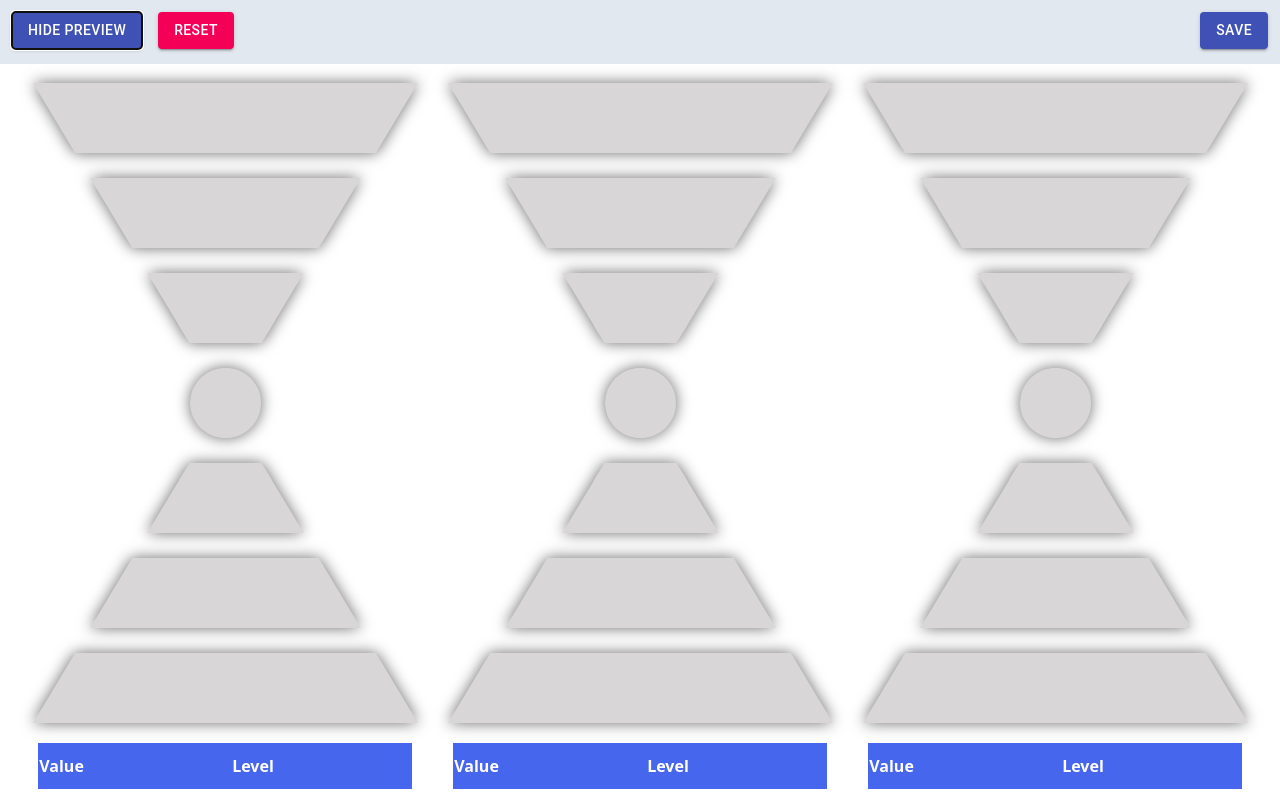
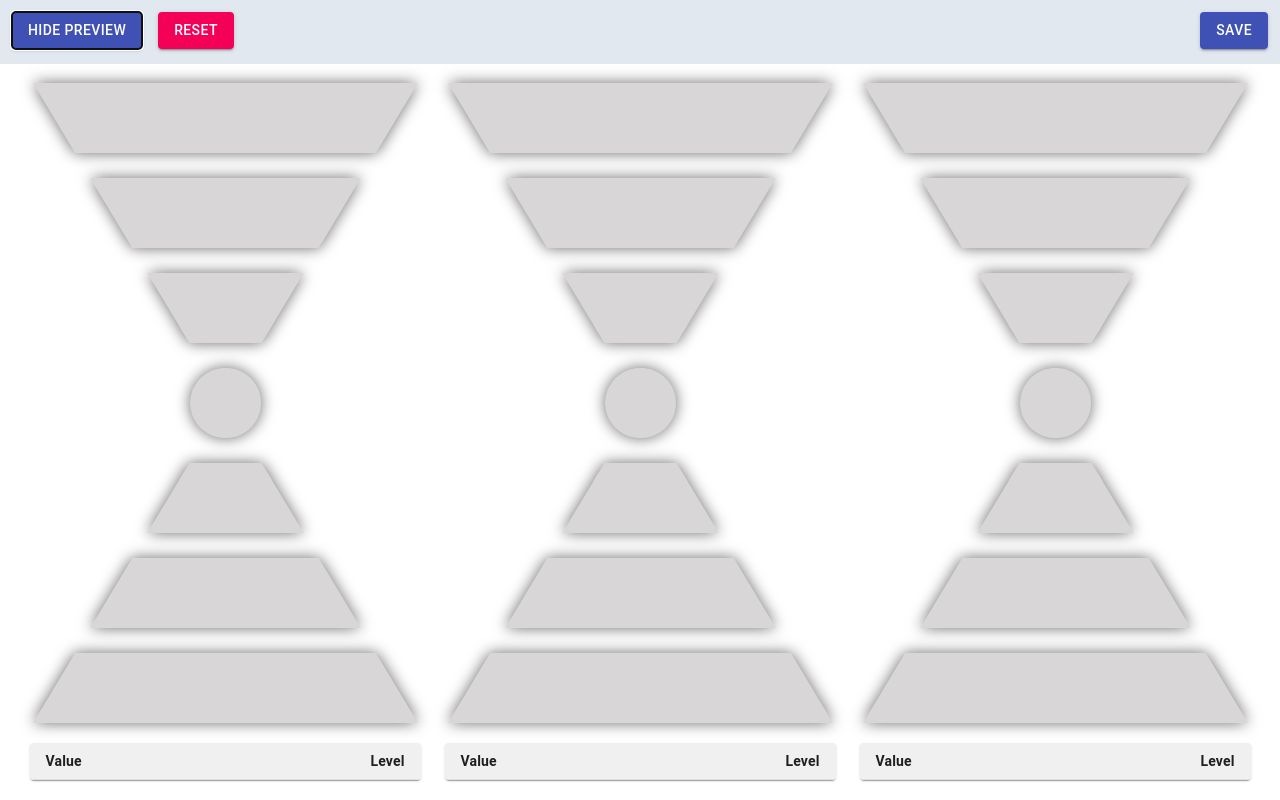
Before and after one commit to emab/valgen, a React app: page / in a window 1280 px wide. Both pictures are taken after a click on the button "SHOW PREVIEW". Built offline with nearby package versions, Linux system fonts and the light colour scheme.

Commit message:
Add table colour

```diff
--- a/src/components/preview/Preview.tsx
+++ b/src/components/preview/Preview.tsx
@@ -6,6 +6,8 @@ import './Preview.css';
 import { connect } from 'react-redux';
 import { State } from '../../types/State';
 import { Value } from '../../types/Value';
+import PreviewTable from './Table';
+import { Values } from '../../types/Values';
 
 interface Props {
   personalValues: Value[];
@@ -33,6 +35,7 @@ const Preview: React.FC<Props> = ({
   const outputPersonalValues = outputCircles(personalValues);
   const outputCurrentValues = outputCircles(currentValues);
   const outputIdealValues = outputCircles(idealValues);
+
   return (
     <div className="flex flex-row justify-center">
       <div className="model-container">
@@ -46,17 +49,7 @@ const Preview: React.FC<Props> = ({
           <div>{outputPersonalValues(2)}</div>
           <div>{outputPersonalValues(1)}</div>
         </div>
-        <div className="table-container">
-          <table className="preview-table">
-            <thead>
-              <tr>
-                <th>Value</th>
-                <th>Level</th>
-              </tr>
-            </thead>
-            <tbody></tbody>
-          </table>
-        </div>
+        <PreviewTable displayValue={Values.PERSONAL} />
       </div>
       <div className="model-container">
         <img src={model} className="model-image" />
@@ -69,17 +62,7 @@ const Preview: React.FC<Props> = ({
           <div>{outputCurrentValues(2)}</div>
           <div>{outputCurrentValues(1)}</div>
         </div>
-        <div className="table-container">
-          <table className="preview-table">
-            <thead>
-              <tr>
-                <th>Value</th>
-                <th>Level</th>
-              </tr>
-            </thead>
-            <tbody></tbody>
-          </table>
-        </div>
+        <PreviewTable displayValue={Values.CURRENT} />
       </div>
       <div className="model-container">
         <img src={model} className="model-image" />
@@ -92,17 +75,7 @@ const Preview: React.FC<Props> = ({
           <div>{outputIdealValues(2)}</div>
           <div>{outputIdealValues(1)}</div>
         </div>
-        <div className="table-container">
-          <table className="preview-table">
-            <thead>
-              <tr>
-                <th>Value</th>
-                <th>Level</th>
-              </tr>
-            </thead>
-            <tbody></tbody>
-          </table>
-        </div>
+        <PreviewTable displayValue={Values.IDEAL} />
       </div>
     </div>
   );
--- /dev/null
+++ b/src/components/preview/Table.tsx
@@ -0,0 +1,144 @@
+import React, { useEffect, useState } from 'react';
+import {
+  TableContainer,
+  Table,
+  Paper,
+  TableHead,
+  TableRow,
+  TableCell,
+  TableBody,
+  makeStyles,
+} from '@material-ui/core';
+import { Values } from '../../types/Values';
+import { State } from '../../types/State';
+import { connect } from 'react-redux';
+import { Value } from '../../types/Value';
+
+interface Props {
+  displayValue: Values;
+  personalValues: Value[];
+  currentValues: Value[];
+  idealValues: Value[];
+}
+
+interface Row {
+  value: string;
+  level: number;
+}
+
+interface ValueRowStyle {
+  value: string;
+  style: string;
+}
+
+const useStyles = makeStyles({
+  table: {
+    marginTop: 20,
+  },
+  thead: {
+    fontWeight: 'bold',
+    backgroundColor: '#f0f0f0',
+  },
+});
+
+const PreviewTable: React.FC<Props> = ({
+  displayValue,
+  personalValues,
+  currentValues,
+  idealValues,
+}) => {
+  const classes = useStyles();
+  const [rowStyles, setRowStyles] = useState<ValueRowStyle[]>([]);
+
+  const generateValueRowStyles = () => {
+    let newStyles: ValueRowStyle[] = [];
+    personalValues.forEach((val) => {
+      if (currentValues.includes(val)) {
+        newStyles.push({ value: val.name, style: 'bg-purple-300' });
+      }
+      if (idealValues.includes(val)) {
+        newStyles.push({ value: val.name, style: 'bg-blue-300' });
+      }
+    });
+    currentValues.forEach((val) => {
+      if (idealValues.includes(val)) {
+        newStyles.push({ value: val.name, style: 'bg-red-300' });
+      }
+    });
+    personalValues.forEach((val) => {
+      if (currentValues.includes(val)) {
+        if (idealValues.includes(val)) {
+          newStyles = newStyles.filter(
+            (existingVal) => val.name !== existingVal.value
+          );
+
+          newStyles.push({ value: val.name, style: 'bg-green-300' });
+        }
+      }
+    });
+    console.log(newStyles);
+    setRowStyles(newStyles);
+  };
+
+  const populateRows = () => {
+    const rows: Row[] = [];
+    let values: Value[];
+    switch (displayValue) {
+      case Values.PERSONAL:
+        values = personalValues;
+        break;
+      case Values.CURRENT:
+        values = currentValues;
+        break;
+      case Values.IDEAL:
+        values = idealValues;
+    }
+    values.forEach((val) => rows.push({ value: val.name, level: val.level }));
+    return rows.map((row) => {
+      const style = rowStyles.find((val) => val.value === row.value)?.style;
+      return (
+        <TableRow className={style} key={row.value}>
+          <TableCell>{row.value}</TableCell>
+          <TableCell align="right">{row.level}</TableCell>
+        </TableRow>
+      );
+    });
+  };
+
+  useEffect(() => {
+    generateValueRowStyles();
+    console.log('empty dep');
+  }, []);
+
+  useEffect(() => {
+    setRowStyles([]);
+    generateValueRowStyles();
+    console.log(rowStyles);
+  }, [personalValues, currentValues, idealValues]);
+
+  return (
+    <div className="mx-3">
+      <TableContainer component={Paper} className={classes.table}>
+        <Table size="small">
+          <TableHead>
+            <TableRow>
+              <TableCell className={classes.thead}>Value</TableCell>
+              <TableCell className={classes.thead} align="right">
+                Level
+              </TableCell>
+            </TableRow>
+          </TableHead>
+          <TableBody>{populateRows()}</TableBody>
+        </Table>
+      </TableContainer>
+    </div>
+  );
+};
+
+const mapStateToProps = (state: State) => ({
+  personalValues: state.personal.values,
+  currentValues: state.current.values,
+  idealValues: state.ideal.values,
+});
+
+export default connect(mapStateToProps)(PreviewTable);
--- /dev/null
+++ b/src/types/Values.ts
@@ -0,0 +1,5 @@
+export enum Values {
+  PERSONAL = 'PERSONAL',
+  CURRENT = 'CURRENT',
+  IDEAL = 'IDEAL',
+}
```
